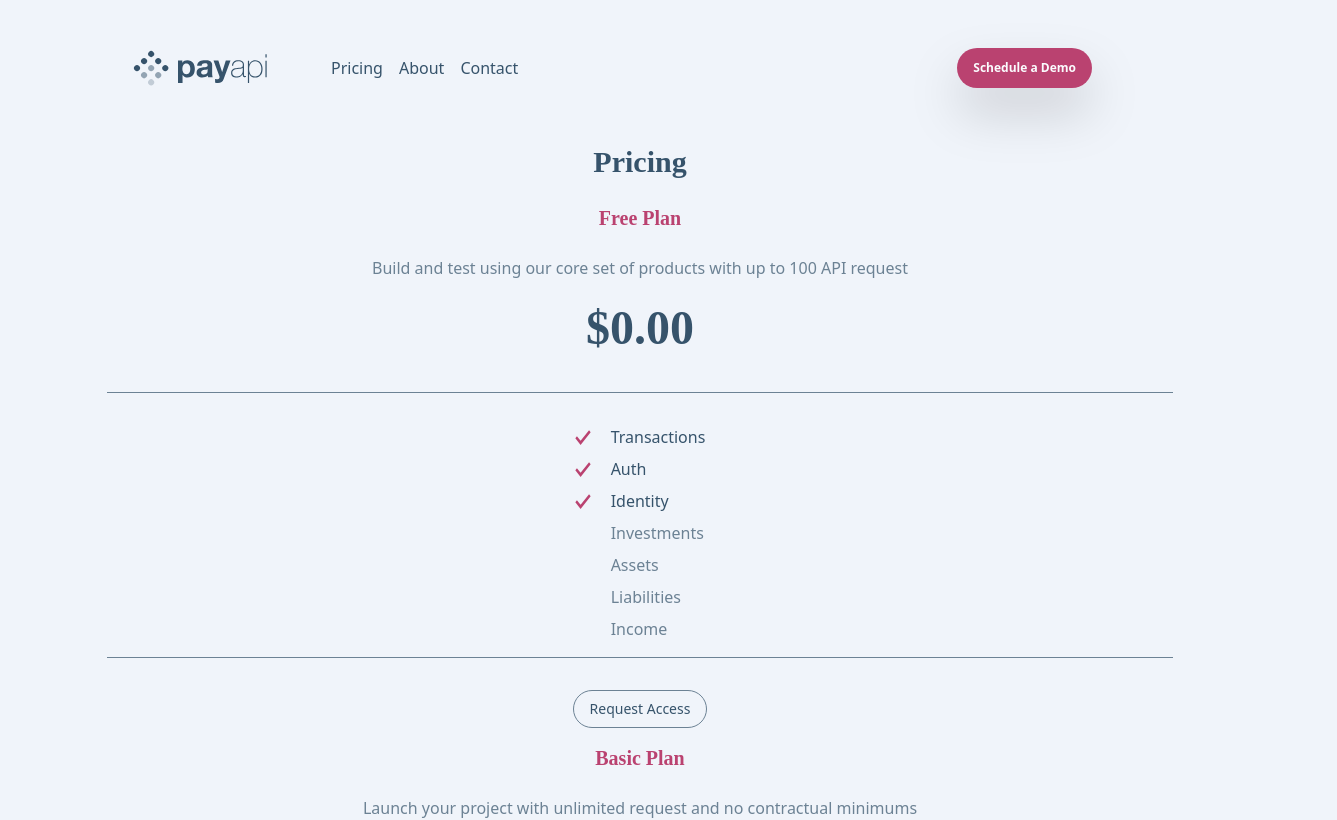
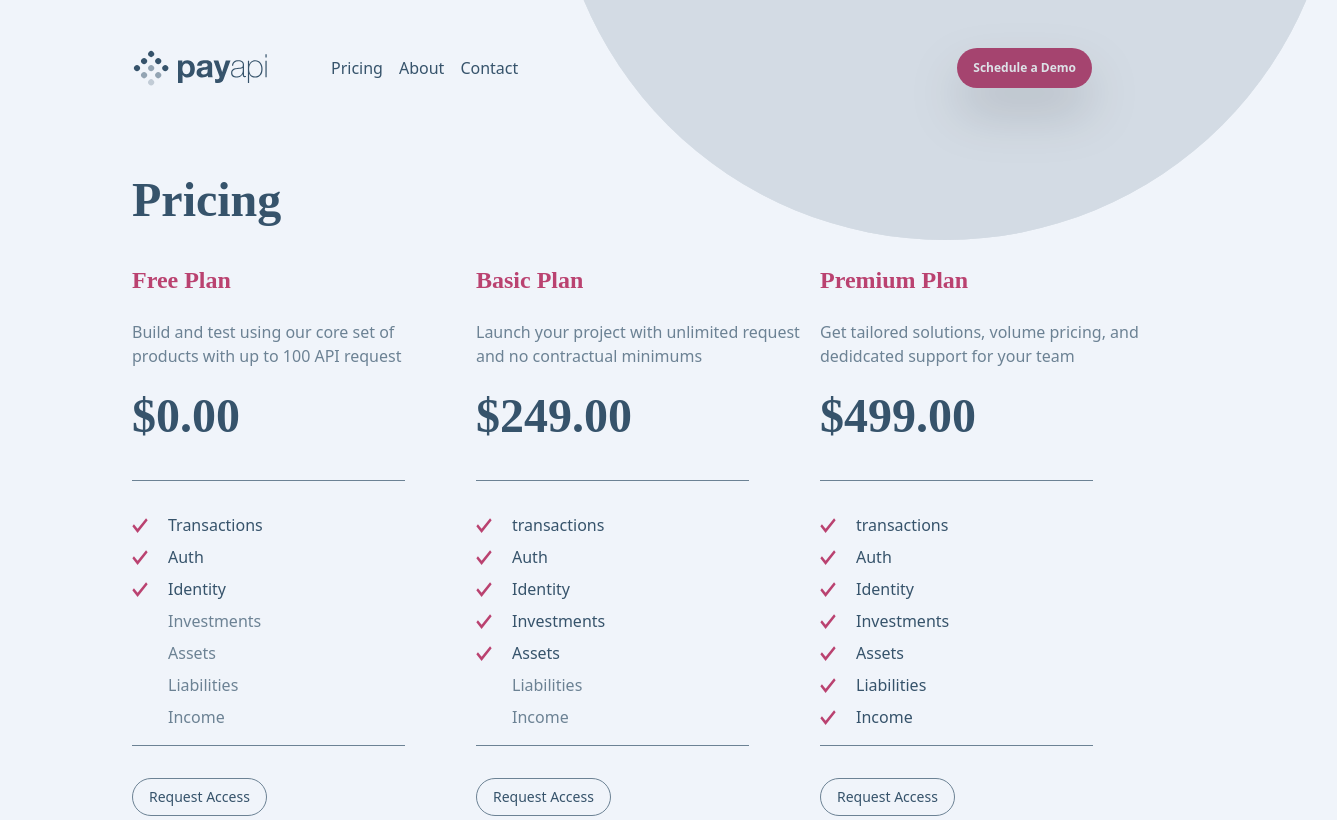
Before and after one commit to QuentinPetton/payApi-multisite, an Angular app: page /pricing in a window 1280 px wide. Shown: the top 820 px of the page, 1337 px wide, since content can reach past the window. Built offline with nearby package versions, Linux system fonts and the light colour scheme.

Commit message:
feat/pricingPage: layout dekstop

```diff
--- a/src/app/pricing/pricing.component.html
+++ b/src/app/pricing/pricing.component.html
@@ -1,5 +1,8 @@
-<section>
-  <h1 class="font-dm-serif-display text-san-juan-blue text-3xl text-center mb-6 mt-12 font-semibold">Pricing</h1>
+<section class="relative z-20 md:mx-33 md:grid md:grid-cols-3 md:gap-4">
+  <div class="absolute top-[-25rem] left-[115%] -translate-x-1/2 h-[28rem] w-[28rem] bg-no-repeat bg-cover bg-[url('/assets/shared/desktop/bg-pattern-circle.svg')]
+  md:top-[-40rem] md:left-[80%] md:w-[49rem] md:h-[49rem] z-0">
+</div>
+  <h1 class="font-dm-serif-display text-san-juan-blue text-3xl text-center mb-6 mt-12 font-semibold md:text-left md:text-5xl md:mt-20 md:col-span-3">Pricing</h1>
 <app-pricing-card
 title="Free Plan"
 description="Build and test using our core set of products with up to 100 API request"
--- a/src/app/shared/pricing-card/pricing-card.component.html
+++ b/src/app/shared/pricing-card/pricing-card.component.html
@@ -1,14 +1,14 @@
 @if (features?.length) {
-  <div class="flex flex-col items-center w-full bg-[#f0f4fa]">
-    <h2 class="font-dm-serif-display text-dark-pink text-xl mb-6 font-semibold">{{title}}</h2>
-    <p class="text-light-san-juan-blue text-center">{{description}}</p>
+  <div class="flex flex-col items-center w-full bg-[#f0f4fa] md:items-start">
+    <h2 class="font-dm-serif-display text-dark-pink text-xl mb-6 font-semibold md:text-2xl">{{title}}</h2>
+    <p class="text-light-san-juan-blue text-center md:text-left">{{description}}</p>
     <span class="font-dm-serif-display text-san-juan-blue text-5xl font-semibold my-6">{{price | currency }}</span>
 
     <div class="w-5/6 border-t border-light-san-juan-blue my-4"></div>
 
-    <ul class="flex flex-col items-center max-w-xs mx-auto pt-4 gap-2">
+    <ul class="flex flex-col items-center md:items-start max-w-xs md:max-w-md mx-auto md:mx-0 pt-4 gap-2">
       @for (feature of features; track feature.name) {
-        <li class="grid grid-cols-[20px_auto] gap-4 items-center w-full">
+        <li class="grid grid-cols-[20px_auto] gap-4 items-center md:justify-start w-full">
           @if (feature.included) {
             <img src="/assets/shared/desktop/icon-check.svg" alt="check icon" class="w-4 h-4">
             <span class="text-san-juan-blue">
@@ -24,6 +24,7 @@
         </li>
       }
     </ul>
+
     <div class="w-5/6 border-t border-light-san-juan-blue my-4"></div>
     <button class="rounded-3xl border-1 py-2 px-4 text-sm text-san-juan-blue border-light-san-juan-blue my-4">
       Request Access
```
